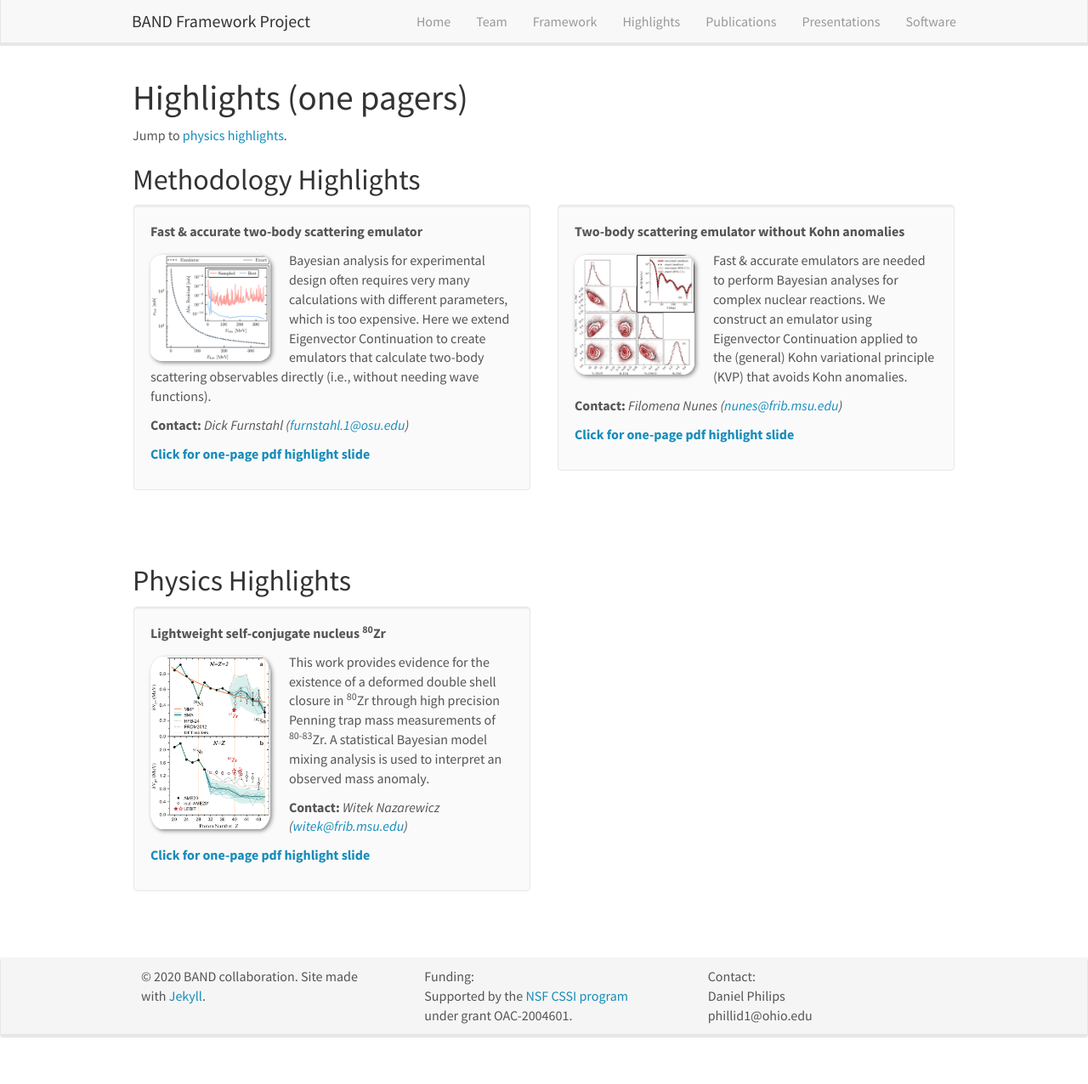
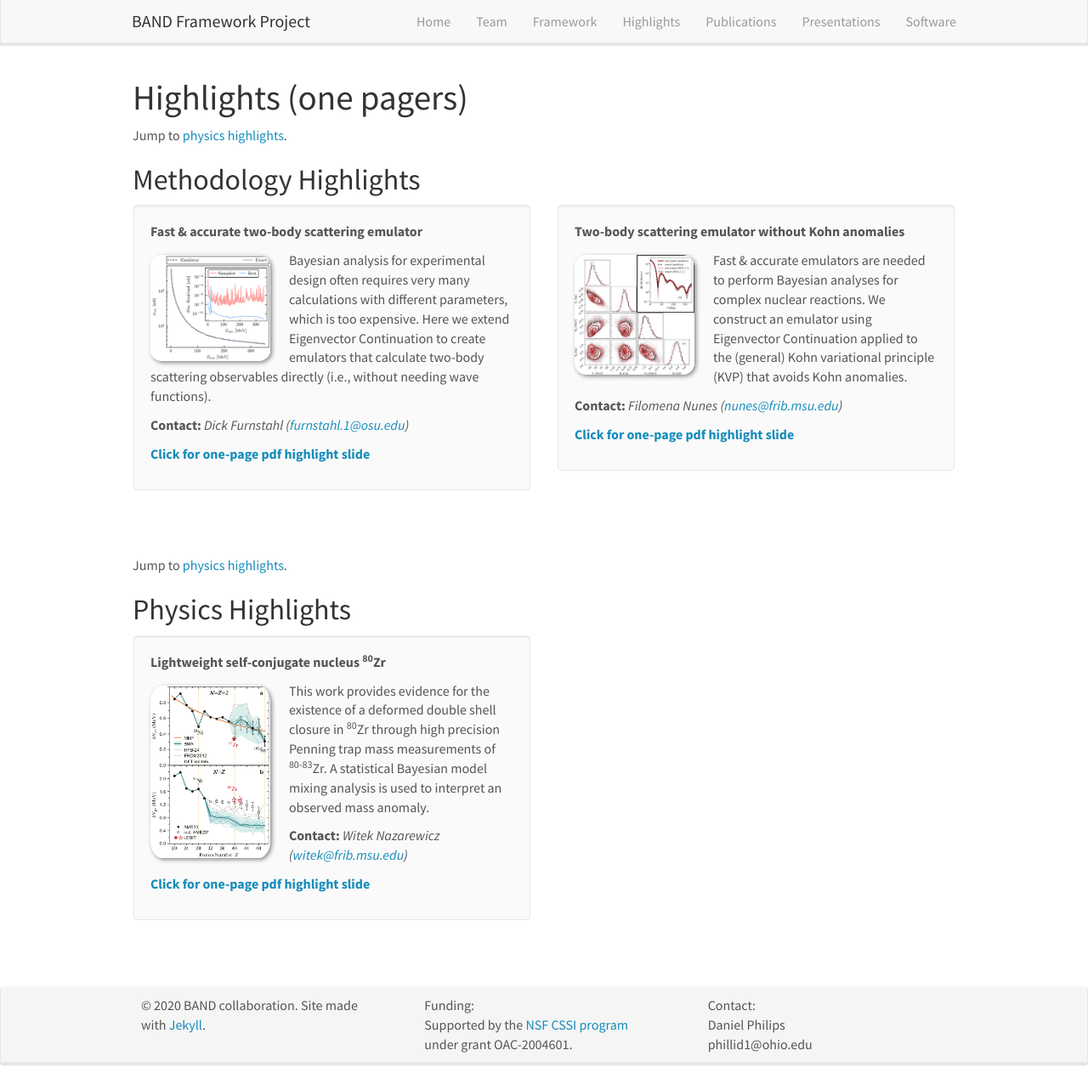
Before and after one commit to bandframework/bandframework.github.io, a Jekyll site: the page built from _pages/highlights.md, in a window 1280 px wide and 1276 px high. Shown: the whole window at 85% size. Built offline with Jekyll 4.4.1, drawn with Linux system fonts in a browser that asks for light colours; nearby versions of some CDN libraries.

Commit message:
added reverse jump link

```diff
--- a/_pages/highlights.md
+++ b/_pages/highlights.md
@@ -50,6 +50,7 @@ Jump to [physics highlights](#physics-highlights).
 
 <p> &nbsp; </p>
 
+Jump to [physics highlights](#physics-highlights).
 
 ## Physics Highlights
 
```
